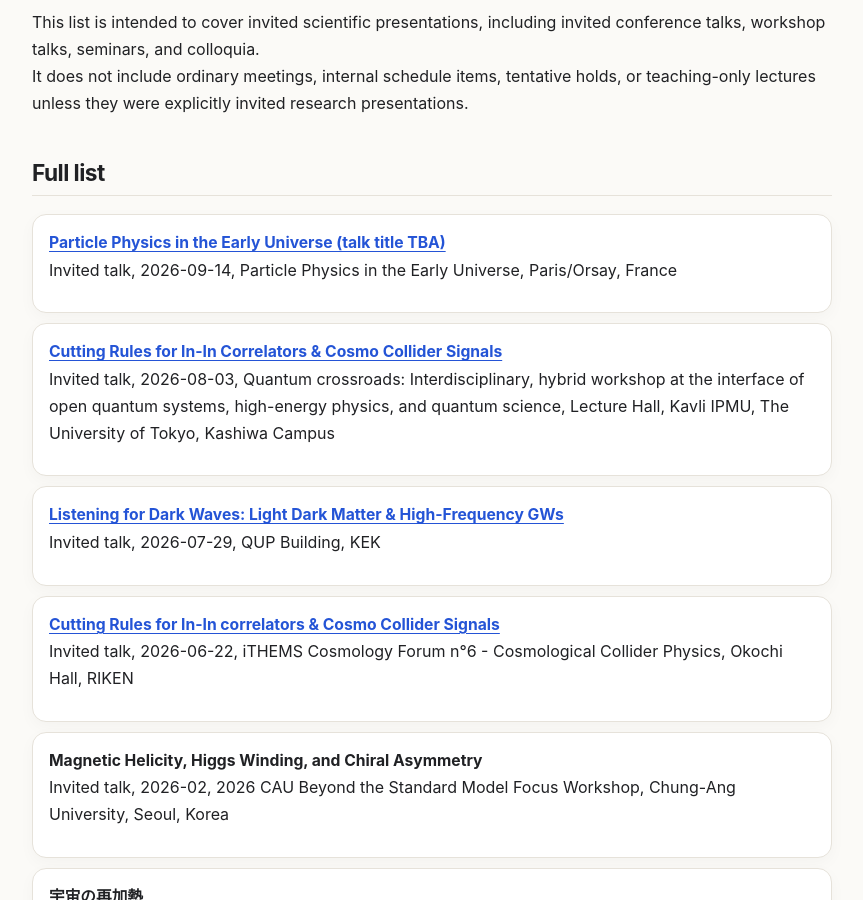
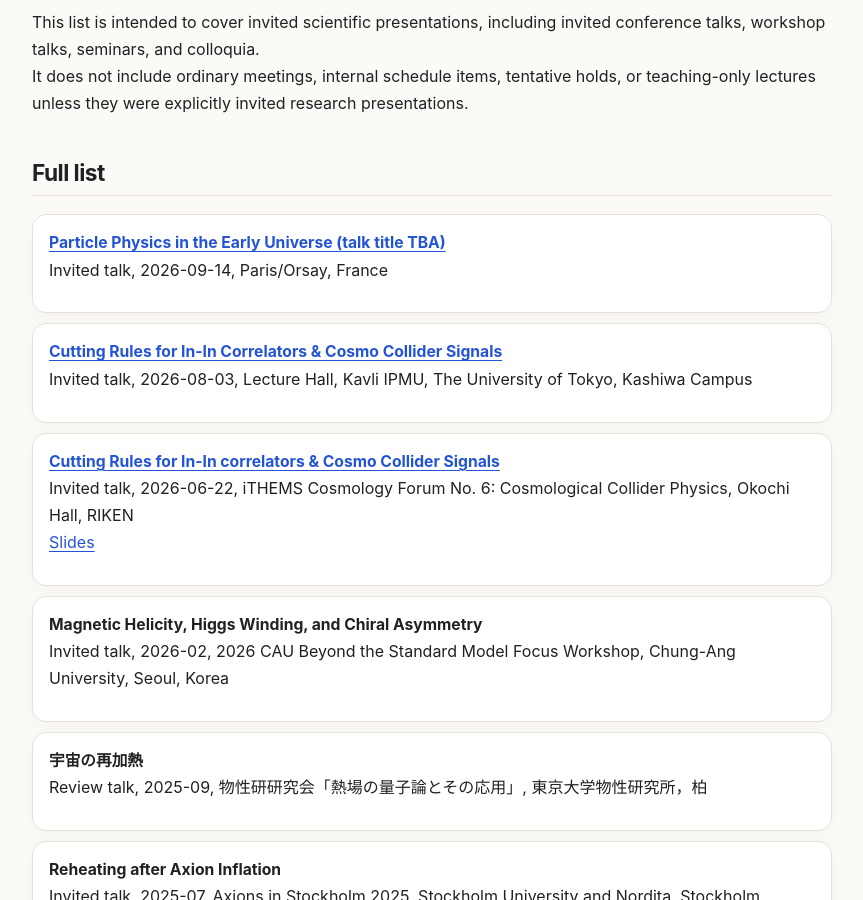
Before and after one commit to kyoheimukaida/kyoheimukaida.github.io, a Jekyll site: the page built from talks.md, in a window 1280 px wide and 900 px high, scrolled down 357 px. Shown: the whole window, without its empty margins (142-1005 px from the left). Built offline with Jekyll 4.4.1, drawn with Linux system fonts in a browser that asks for light colours.

Commit message:
Publish slides for Cutting Rules for In-In correlators & Cosmo Collider Signals

```diff
--- a/talks.md
+++ b/talks.md
@@ -19,16 +19,14 @@ It does not include ordinary meetings, internal schedule items, tentative holds,
 
 <!-- talks-auto:start -->
 - **[Particle Physics in the Early Universe (talk title TBA)](https://indico.ijclab.in2p3.fr/event/13541/)**<br>
-  Invited talk, 2026-09-14, Particle Physics in the Early Universe, Paris/Orsay, France
+  Invited talk, 2026-09-14, Paris/Orsay, France
 
 - **[Cutting Rules for In-In Correlators & Cosmo Collider Signals](https://indico.ipmu.jp/event/519/)**<br>
-  Invited talk, 2026-08-03, Quantum crossroads: Interdisciplinary, hybrid workshop at the interface of open quantum systems, high-energy physics, and quantum science, Lecture Hall, Kavli IPMU, The University of Tokyo, Kashiwa Campus
-
-- **[Listening for Dark Waves: Light Dark Matter & High-Frequency GWs](https://kds.kek.jp/event/60533/)**<br>
-  Invited talk, 2026-07-29, QUP Building, KEK
+  Invited talk, 2026-08-03, Lecture Hall, Kavli IPMU, The University of Tokyo, Kashiwa Campus
 
 - **[Cutting Rules for In-In correlators & Cosmo Collider Signals](https://indico2.riken.jp/event/5612/timetable/#20260622)**<br>
-  Invited talk, 2026-06-22, iTHEMS Cosmology Forum n°6 - Cosmological Collider Physics, Okochi Hall, RIKEN
+  Invited talk, 2026-06-22, iTHEMS Cosmology Forum No. 6: Cosmological Collider Physics, Okochi Hall, RIKEN<br>
+  [Slides](/assets/talk-slides/2026-06-22-cutting-rules-for-in-in-correlators-and-cosmo-collider-signals.pdf)
 
 - **Magnetic Helicity, Higgs Winding, and Chiral Asymmetry**<br>
   Invited talk, 2026-02, 2026 CAU Beyond the Standard Model Focus Workshop, Chung-Ang University, Seoul, Korea
```
Also changed, not shown: _data/talk_assets.json (+16 -0 lines), index.md (+4 -4 lines), 1 other file.
